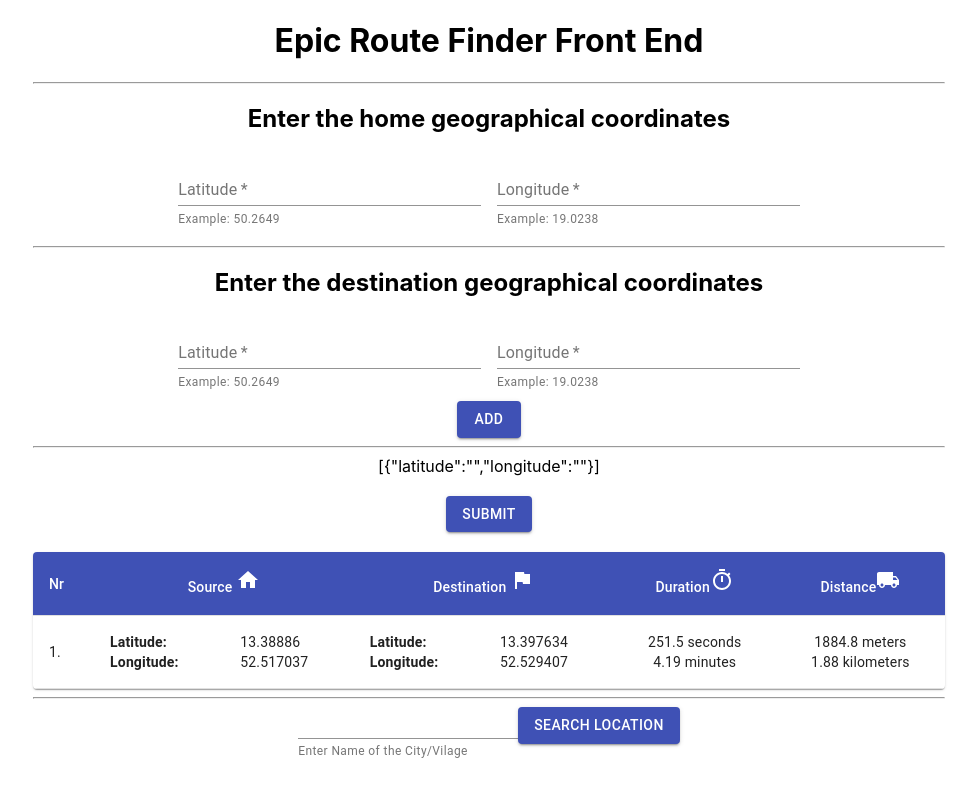
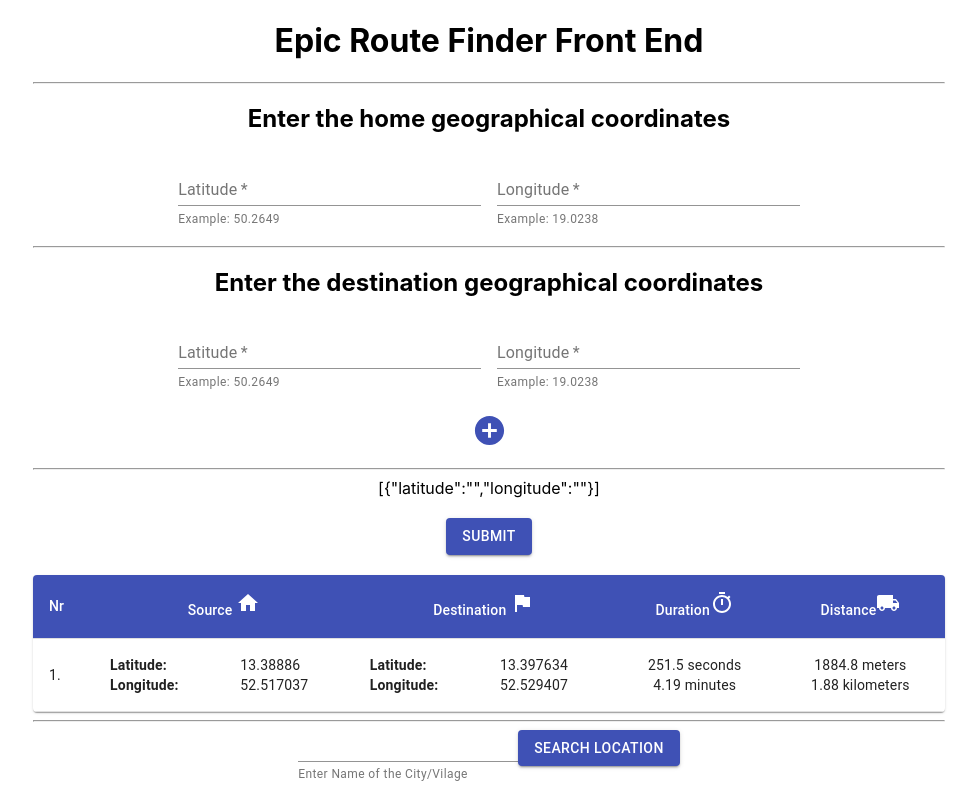
Before and after one commit to ioanzicu/route-finder-front-end, a React (Create React App) app: page / in a window 1280 px wide. Shown: the whole page, without its empty margins (151-1128 px from the left). Built offline with nearby package versions, Linux system fonts and the light colour scheme; no server answers.

Commit message:
add icons

```diff
--- a/src/Form.tsx
+++ b/src/Form.tsx
@@ -15,10 +15,13 @@ import TableContainer from "@material-ui/core/TableContainer";
 import TableHead from "@material-ui/core/TableHead";
 import TableRow from "@material-ui/core/TableRow";
 import Paper from "@material-ui/core/Paper";
+import IconButton from "@material-ui/core/IconButton";
 import HomeIcon from "@material-ui/icons/Home";
 import FlagIcon from "@material-ui/icons/Flag";
 import TimerIcon from "@material-ui/icons/Timer";
 import LocalShippingIcon from "@material-ui/icons/LocalShipping";
+import AddCircleIcon from "@material-ui/icons/AddCircle";
+import DeleteForeverIcon from "@material-ui/icons/DeleteForever";
 import CircularProgress from "@material-ui/core/CircularProgress";
 import { Alert, AlertTitle } from "@material-ui/lab";
 
@@ -266,25 +269,25 @@ export default function Form() {
                 />
                 <span>
                   {inputList.length !== 1 && (
-                    <Button
-                      variant="contained"
-                      color="primary"
+                    <IconButton
+                      style={{ color: "red" }}
+                      aria-label="Remove destination"
                       onClick={() => handleRemoveClick(index)}
                     >
-                      Remove
-                    </Button>
+                      <DeleteForeverIcon fontSize="large" />
+                    </IconButton>
                   )}
 
                   <br />
 
                   {inputList.length - 1 === index && (
-                    <Button
-                      variant="contained"
+                    <IconButton
                       color="primary"
+                      aria-label="Add new destination"
                       onClick={handleAddClick}
                     >
-                      Add
-                    </Button>
+                      <AddCircleIcon fontSize="large" />
+                    </IconButton>
                   )}
                 </span>
               </div>
```
